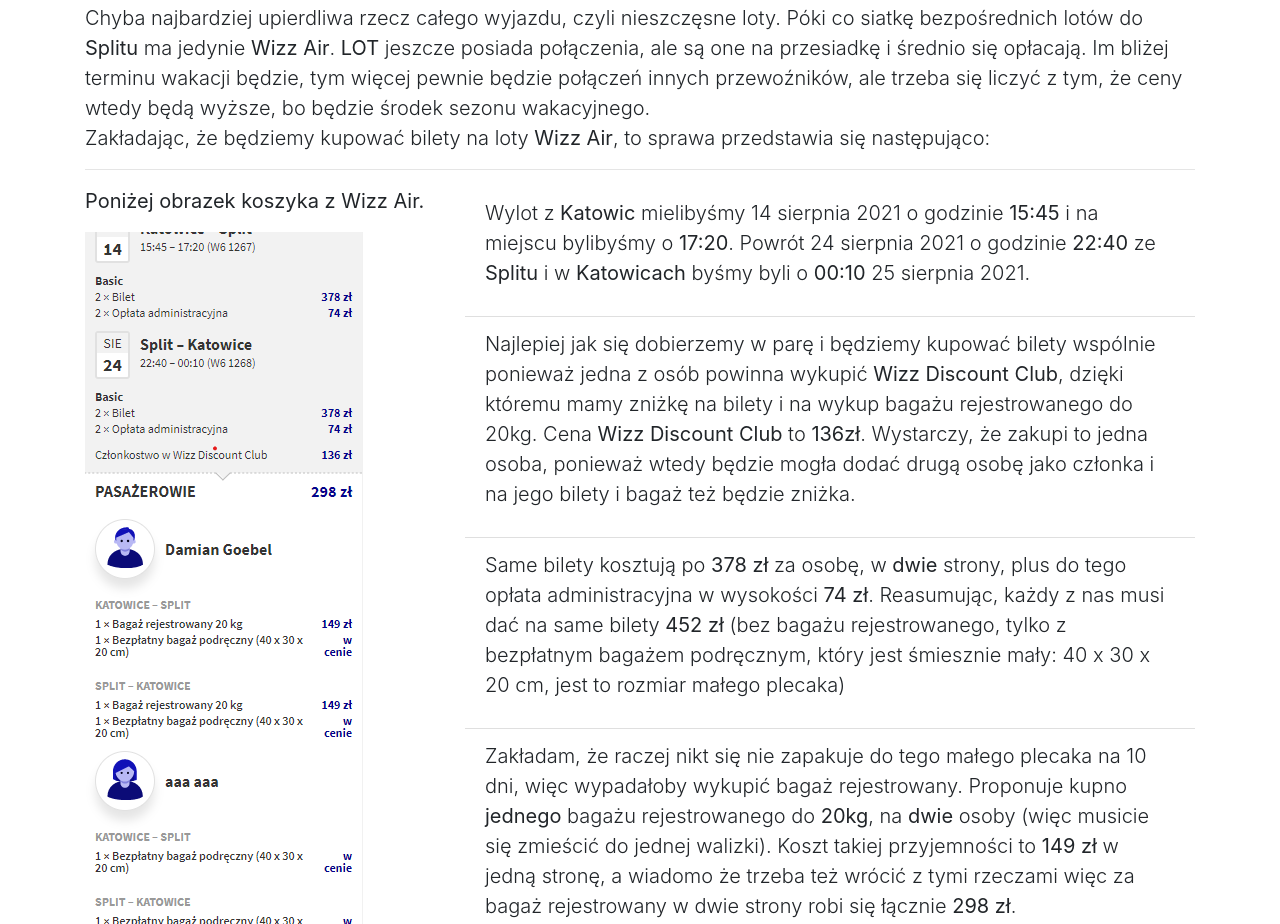
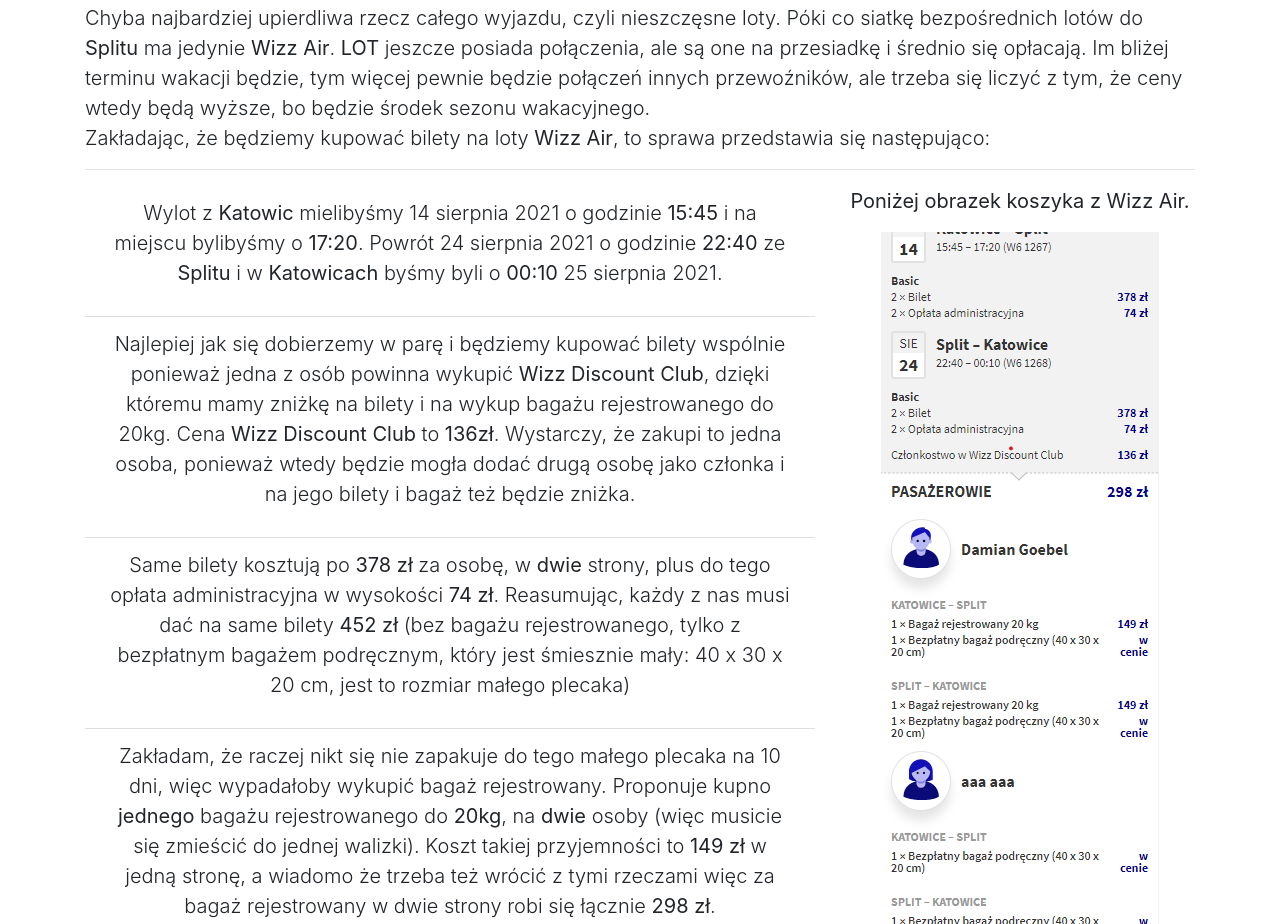
Before and after one commit to goebeldamian/holiday, a plain HTML site: page index.html in a window 1280 px wide. Shown: the part 1136-2060 px from the top of the page. Drawn offline with nearby package versions, Linux system fonts and the light colour scheme.

Commit message:
Change in layout

```diff
--- a/index.html
+++ b/index.html
@@ -129,13 +129,7 @@
         </div>
       </div>
       <div class="row">
-        <div class="col">
-          <p class="lead">
-            <strong>Poniżej obrazek koszyka z Wizz Air.</strong>
-          </p>
-          <img src="./public/images/basket_wizzair.png" />
-        </div>
-        <div class="col-8">
+        <div class="col-sm-8 text-center">
           <ul class="list-group list-group-flush">
             <li class="list-group-item">
               <p class="lead">
@@ -201,6 +195,12 @@
               </p>
             </li>
           </ul>
+        </div>
+        <div class="col text-center">
+          <p class="lead">
+            <strong>Poniżej obrazek koszyka z Wizz Air.</strong>
+          </p>
+          <img src="./public/images/basket_wizzair.png" />
         </div>
       </div>
       <div class="row">
```
